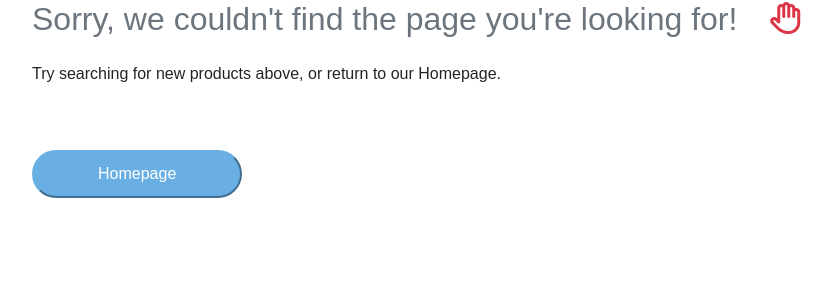
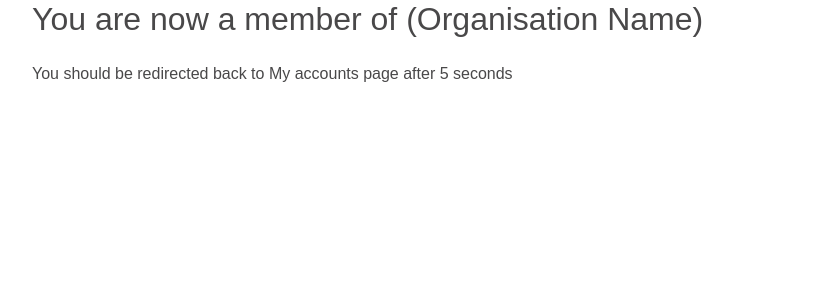
Before and after one commit to cderick/alexboilerplate, a React app: page /activatecompany in a window 1280 px wide. Before the commit this address led to /404. Shown: the top 300 px of the page, without its empty margins (38-870 px from the left). Built offline with nearby package versions, Linux system fonts and the light colour scheme; a web font is replaced by a local one.

Commit message:
Finished Activate Companies Section

```diff
--- /dev/null
+++ b/src/components/ActivateCompany/ActivateCompany.jsx
@@ -0,0 +1,22 @@
+import React, { Component } from 'react'
+import style from './ActivateCompany.scss'
+import messages from './data.json'
+
+class ActivateCompany extends Component {
+    render() {
+        if(!messages) return null
+        const { title, subtitle } = messages
+        return (
+            <section className={`container ${style.containerMin} p-0`}>
+                <div className="row">
+                    <div className="col">
+                       {title && <h2 className="pb-4 mb-0">{title}</h2>}
+                        {subtitle && <p className="pb-5">{subtitle}</p>}
+                    </div>
+                </div>
+            </section>
+        )
+    }
+}
+
+export default ActivateCompany
--- /dev/null
+++ b/src/components/ActivateCompany/ActivateCompany.scss
@@ -0,0 +1,4 @@
+    .containerMin {
+        min-height: 70vh;
+        color: rgb(73, 72, 73);
+    }
--- /dev/null
+++ b/src/components/ActivateCompany/data.json
@@ -0,0 +1,4 @@
+{
+    "title": "You are now a member of (Organisation Name)",
+    "subtitle": "You should be redirected back to My accounts page after 5 seconds"
+}
--- a/src/containers/HomePageContainer/HomePageContainer.jsx
+++ b/src/containers/HomePageContainer/HomePageContainer.jsx
@@ -13,6 +13,7 @@ import InTheMedia from '../../components/InTheMedia/InTheMedia'
 import Component404 from '../../components/404/Component404'
 import PublicRoute from '../../components/RouterComponents/PublicRoute'
 import Corporates from '../../components/Corporates/Corporates'
+import ActivateCompany from '../../components/ActivateCompany/ActivateCompany'
 
 class HomePageContainer extends React.Component {
 	render() {
@@ -91,6 +92,12 @@ class HomePageContainer extends React.Component {
 						path='/404'
 						exact
 					/>
+					<PublicRoute
+						restricted={false}
+						component={ActivateCompany}
+						path='/activatecompany'
+						exact
+					/>
 					<Redirect from='*' to='/404' />
 				</Switch>
 			</BrowserRouter>
```
